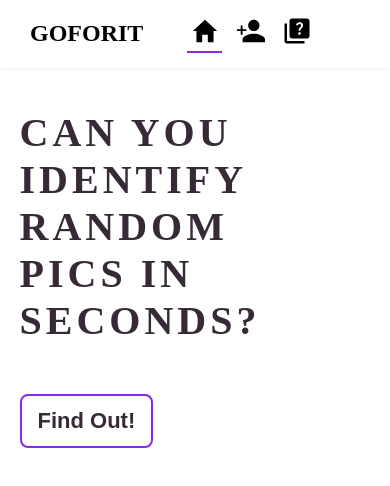
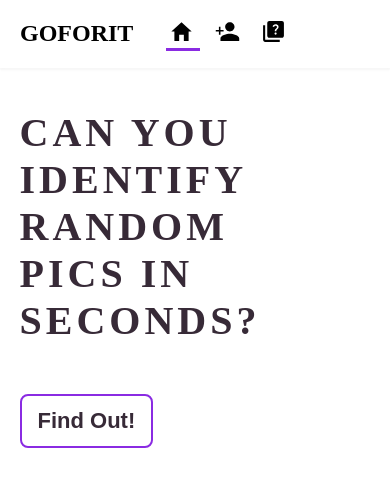
Before and after one commit to itsjustonyii/Quizzy, a React (Vite) app: page / in a window 390 px wide. Shown: the top 486 px of the page. Built offline with nearby package versions, Linux system fonts and the light colour scheme; some icons are missing.

Commit message:
fixed navbar width

```diff
--- a/src/Components/NavBar/NavBar.jsx
+++ b/src/Components/NavBar/NavBar.jsx
@@ -38,26 +38,26 @@
 
       <div className={styles.lin}>
         <NavItem
-          icon={<IoMdHome size={30}/>}
+          icon={<IoMdHome size={25}/>}
           text="Home"
           itemName="home"
           activeItem={activeItem}
         />
         <NavItem
-          icon={<IoMdPersonAdd size={30}/>}
+          icon={<IoMdPersonAdd size={25}/>}
           text="Sign In"
           itemName="signin"
           activeItem={activeItem}
         />
         <NavItem
-          icon={<MdQuiz size={30}/>}
+          icon={<MdQuiz size={25}/>}
           text="Quiz"
           itemName="quiz"
           activeItem={activeItem}
         />
          <Link onClick={() => setActiveItem('leaderboard')} to={'/leaderboard'} className={styles.score}>
         <NavItem
-          icon={<FaClipboardUser size={30}/>}
+          icon={<FaClipboardUser size={25}/>}
           text="Scores"
           itemName="leaderboard"
           activeItem={activeItem}
--- a/src/Components/NavBar/navbar.module.css
+++ b/src/Components/NavBar/navbar.module.css
@@ -81,7 +81,11 @@
 
 @media screen and (max-width: 430px) {
     .navbar {
-        gap: 10%;
+        gap: 7%;
+    }
+
+    .navbar h2 {
+        padding-left: 20px;
     }
 
     .link {
```
